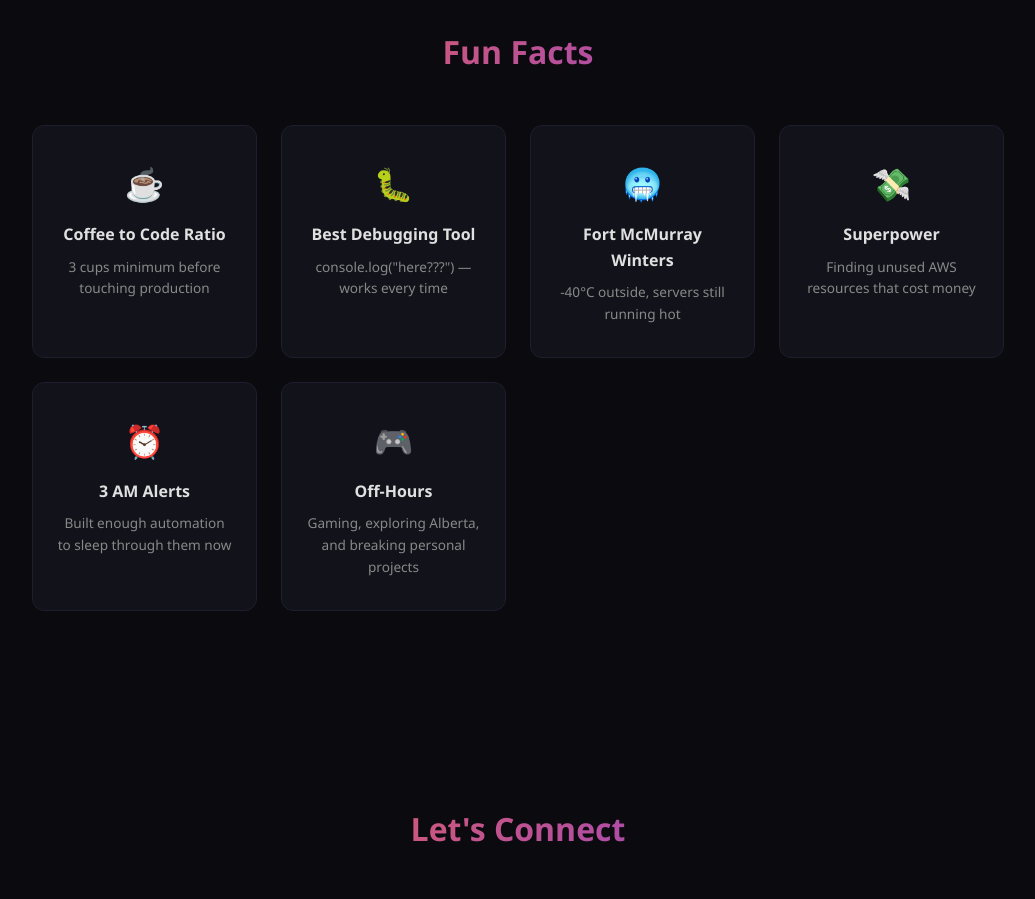
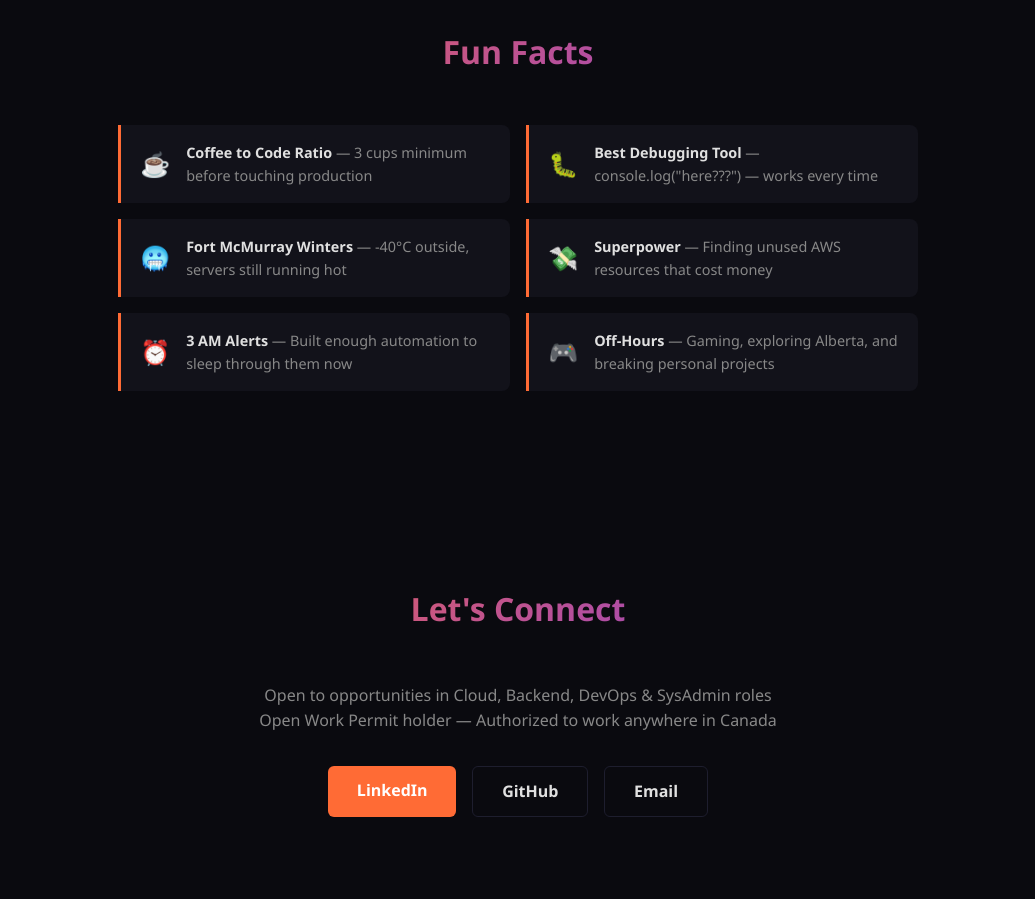
Before and after one commit to maitrip482/portfolio, a plain HTML site: page index.html in a window 1280 px wide. Shown: the part 6560-7459 px from the top of the page, without its empty margins (122-1157 px from the left). Drawn offline with Linux system fonts and the light colour scheme.

Commit message:
Restyle fun facts section

```diff
--- a/assets/style.css
+++ b/assets/style.css
@@ -362,3 +362,38 @@ footer {
     .nav-links a { margin-left: 1rem; font-size: 0.85rem; }
     section { padding: 4rem 5%; }
 }
+
+/* FUN FACTS */
+.fun-grid {
+    display: grid;
+    grid-template-columns: repeat(2, 1fr);
+    gap: 1rem;
+    max-width: 800px;
+    margin: 0 auto;
+}
+
+.fun-item {
+    display: flex;
+    align-items: center;
+    gap: 1rem;
+    padding: 1rem 1.2rem;
+    border-left: 3px solid var(--accent);
+    background: var(--surface);
+    border-radius: 0 8px 8px 0;
+    transition: all 0.3s;
+}
+
+.fun-item:hover {
+    border-left-color: var(--accent2);
+    transform: translateX(5px);
+}
+
+.fun-emoji { font-size: 1.5rem; }
+
+.fun-text { color: var(--muted); font-size: 0.9rem; }
+
+.fun-text strong { color: var(--text); }
+
+@media (max-width: 768px) {
+    .fun-grid { grid-template-columns: 1fr; }
+}
--- a/index.html
+++ b/index.html
@@ -299,37 +299,13 @@
 
     <section id="fun">
         <h2 class="section-title">Fun Facts</h2>
-        <div class="skills-grid">
-            <div class="skill-card">
-                <div class="skill-icon">☕</div>
-                <h3>Coffee to Code Ratio</h3>
-                <p>3 cups minimum before touching production</p>
-            </div>
-            <div class="skill-card">
-                <div class="skill-icon">🐛</div>
-                <h3>Best Debugging Tool</h3>
-                <p>console.log("here???") — works every time</p>
-            </div>
-            <div class="skill-card">
-                <div class="skill-icon">🥶</div>
-                <h3>Fort McMurray Winters</h3>
-                <p>-40°C outside, servers still running hot</p>
-            </div>
-            <div class="skill-card">
-                <div class="skill-icon">💸</div>
-                <h3>Superpower</h3>
-                <p>Finding unused AWS resources that cost money</p>
-            </div>
-            <div class="skill-card">
-                <div class="skill-icon">⏰</div>
-                <h3>3 AM Alerts</h3>
-                <p>Built enough automation to sleep through them now</p>
-            </div>
-            <div class="skill-card">
-                <div class="skill-icon">🎮</div>
-                <h3>Off-Hours</h3>
-                <p>Gaming, exploring Alberta, and breaking personal projects</p>
-            </div>
+        <div class="fun-grid">
+            <div class="fun-item"><span class="fun-emoji">☕</span><span class="fun-text"><strong>Coffee to Code Ratio</strong> — 3 cups minimum before touching production</span></div>
+            <div class="fun-item"><span class="fun-emoji">🐛</span><span class="fun-text"><strong>Best Debugging Tool</strong> — console.log("here???") — works every time</span></div>
+            <div class="fun-item"><span class="fun-emoji">🥶</span><span class="fun-text"><strong>Fort McMurray Winters</strong> — -40°C outside, servers still running hot</span></div>
+            <div class="fun-item"><span class="fun-emoji">💸</span><span class="fun-text"><strong>Superpower</strong> — Finding unused AWS resources that cost money</span></div>
+            <div class="fun-item"><span class="fun-emoji">⏰</span><span class="fun-text"><strong>3 AM Alerts</strong> — Built enough automation to sleep through them now</span></div>
+            <div class="fun-item"><span class="fun-emoji">🎮</span><span class="fun-text"><strong>Off-Hours</strong> — Gaming, exploring Alberta, and breaking personal projects</span></div>
         </div>
     </section>
 
```
Also changed, not shown: 1 other file.
